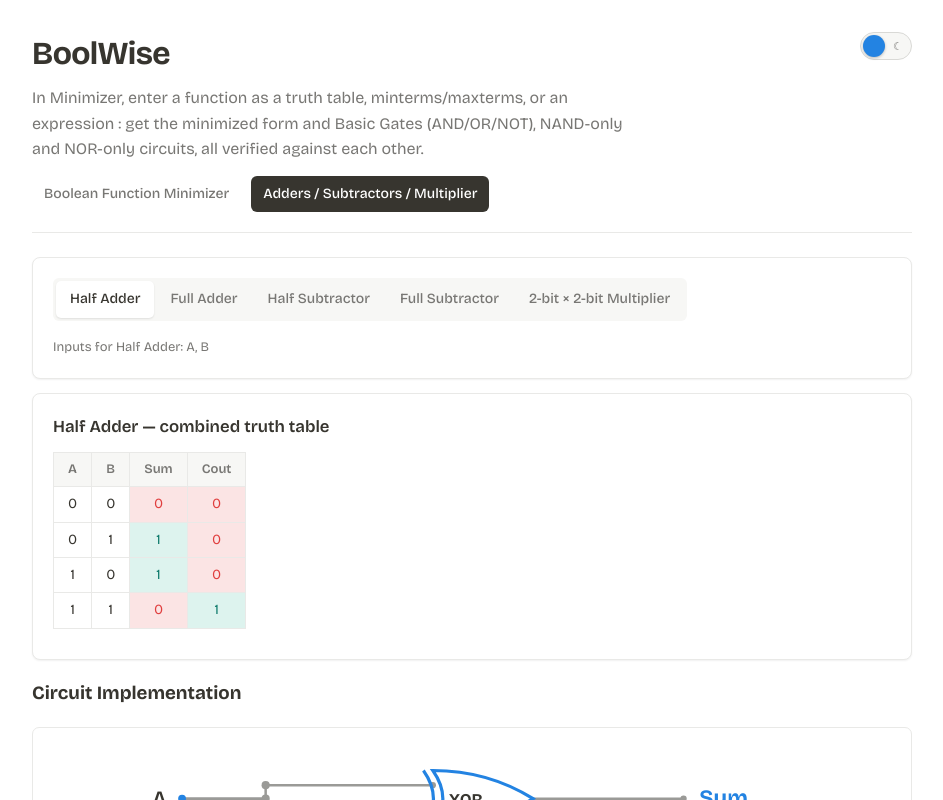
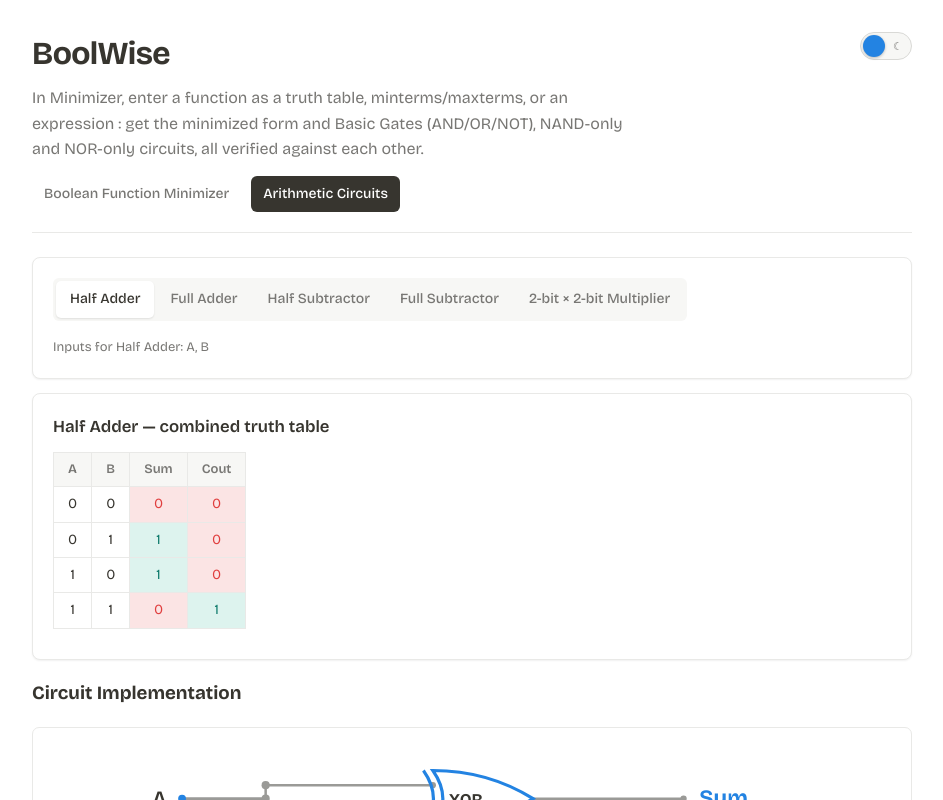
Before and after one commit to shreyas-singh-paliwal/boolwise, a React (Vite) app: page /circuits in a window 1280 px wide. Shown: the top 800 px of the page, without its empty margins (168-1111 px from the left). Built offline with nearby package versions, Linux system fonts and the light colour scheme; a web font is replaced by a local one.

Commit message:
minor changes

```diff
--- a/src/components/Header.jsx
+++ b/src/components/Header.jsx
@@ -15,7 +15,7 @@ export default function Header() {
             Boolean Function Minimizer
           </NavLink>
           <NavLink to="/circuits" className={({ isActive }) => (isActive ? 'active' : '')}>
-            Adders / Subtractors / Multiplier
+            Arithmetic Circuits
           </NavLink>
         </nav>
       </div>
--- a/src/components/ResultsPanel.jsx
+++ b/src/components/ResultsPanel.jsx
@@ -82,18 +82,24 @@ export default function ResultsPanel({ vars, rows, title, compact = false }) {
       <section className="card">
         <h3>AND / OR / NOT Circuit</h3>
         <CircuitDiagram tree={basicTree} />
+        <p className="hint">
+          Gate Count: {countGates(basicTree)} AND/OR/NOT gates used in circuit
+        </p>
       </section>
       <section className="card">
         <h3>NAND-only Circuit</h3>
         <CircuitDiagram tree={nandTree} />
+        <p className="hint">
+          Gate Count: {countGates(nandTree)} NAND gates used in circuit
+        </p>
       </section>
       <section className="card">
         <h3>NOR-only Circuit</h3>
         <CircuitDiagram tree={norTree} />
+        <p className="hint">
+          Gate Count: {countGates(norTree)} NOR gates used in circuit
+        </p>
       </section>
-      <p className="hint">
-        AND/OR/NOT: {countGates(basicTree)} gates · NAND-only: {countGates(nandTree)} gates · NOR-only: {countGates(norTree)} gates
-      </p>
     </section>
   );
 }
--- a/src/pages/CircuitLibraryPage.jsx
+++ b/src/pages/CircuitLibraryPage.jsx
@@ -16,7 +16,7 @@ export default function CircuitLibraryPage() {
 
 
   return (
-    <div style={{paddingBottom: '10px'}}>
+    <div>
       <section className="card intro-card">
         <TabBar tabs={tabs} active={activeId} onChange={setActiveId} />
         <p className="hint">
--- a/src/styles/theme.css
+++ b/src/styles/theme.css
@@ -39,7 +39,7 @@ body {
   transition: background-color 0.15s ease, color 0.15s ease;
 }
 h1, h2, h3, h4 { color: var(--text); }
-.shell { max-width: 880px; margin: 0 auto; }
+.shell { max-width: 880px; margin: 0 auto; padding-bottom: 10px;}
 
 @media (prefers-reduced-motion: reduce) {
   body { transition: none; }
```
